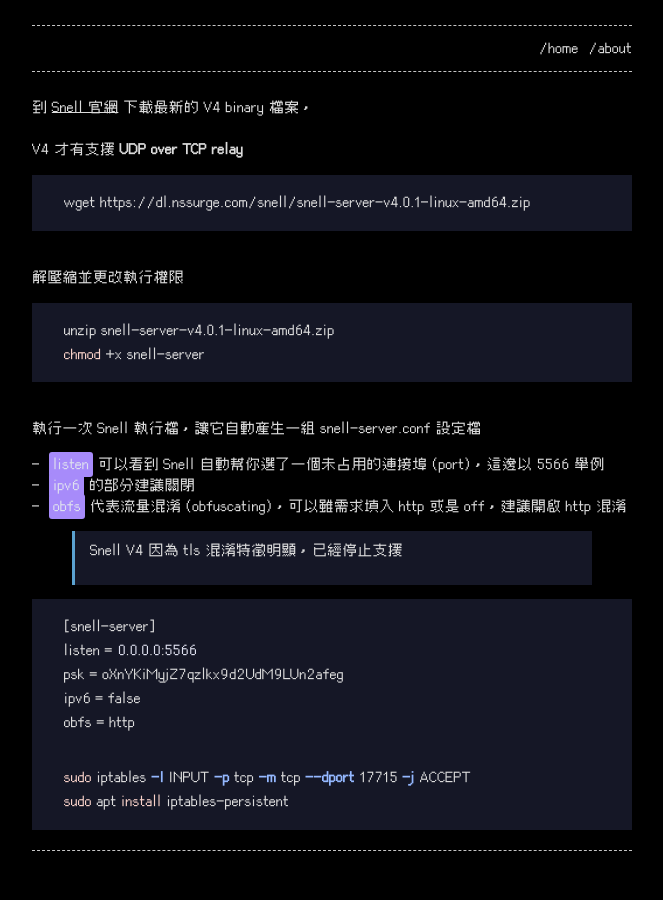
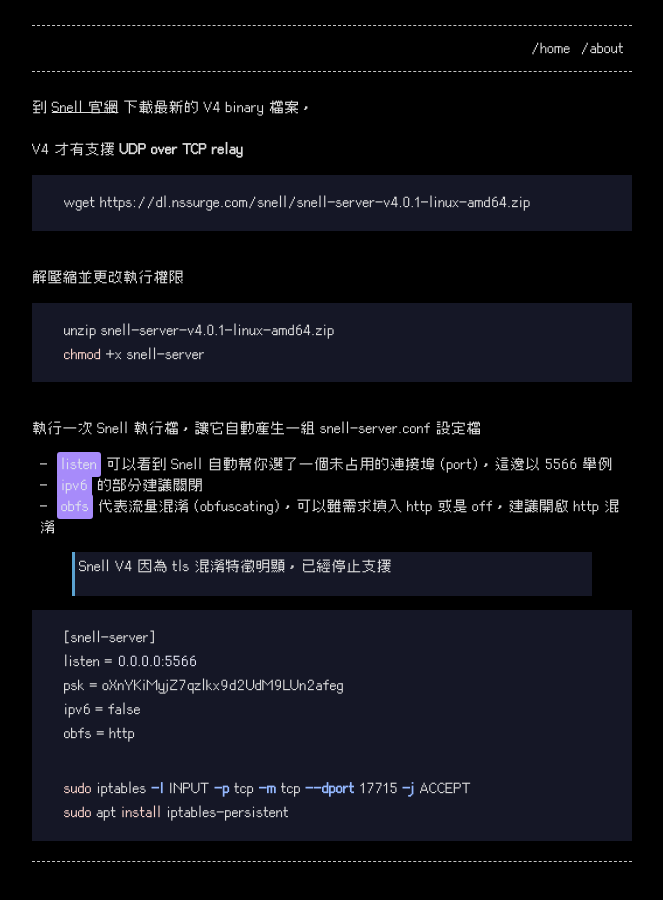
Before and after one commit to morningdip/home, a Jekyll site: the page built from _posts/2024-01-08-ponte.md, in a window 1280 px wide. Shown: the whole page, without its empty margins (308-971 px from the left). Built offline with Jekyll 4.4.1, drawn with Linux system fonts in a browser that asks for light colours.

Commit message:
Update base.scss

```diff
--- a/_sass/base.scss
+++ b/_sass/base.scss
@@ -21,13 +21,14 @@ $container-max-width:  600px !default;
  */
 body { background-color: var(--background-color);  margin: 0 auto;  padding: 0;  font-family: $base-font-family;  font-size: $base-font-size;  color: var(--text-color);  text-align: left;  line-height: $base-line-height !important; }
 h1, h2, h3, h4, h5, h6 { font-size: $base-font-size;  margin: 0px;  margin-top: 22px;  font-weight: bold;  color: var(--text-color); }
-p, ul, ol { margin: 0px;  color: var(--text-color); }
+p, ol { margin: 0px;  color: var(--text-color); }
+ul { margin: 8px;  color: var(--text-color); }
 a { text-decoration: underline;  color: var(--link-color); }
 a:hover { color: var(--background-color); background-color: var(--base-color); }
 blockquote {
   border-left: 3px solid var(--carolina-blue);
   background-color: var(--raisin-black);
-  padding: 9px 9px 9px 15px;
+  padding: 4px 4px;
 }
 @media only screen and (max-device-width: 500px) { * { font-size: $mobile-font-size !important; } }
 
```
